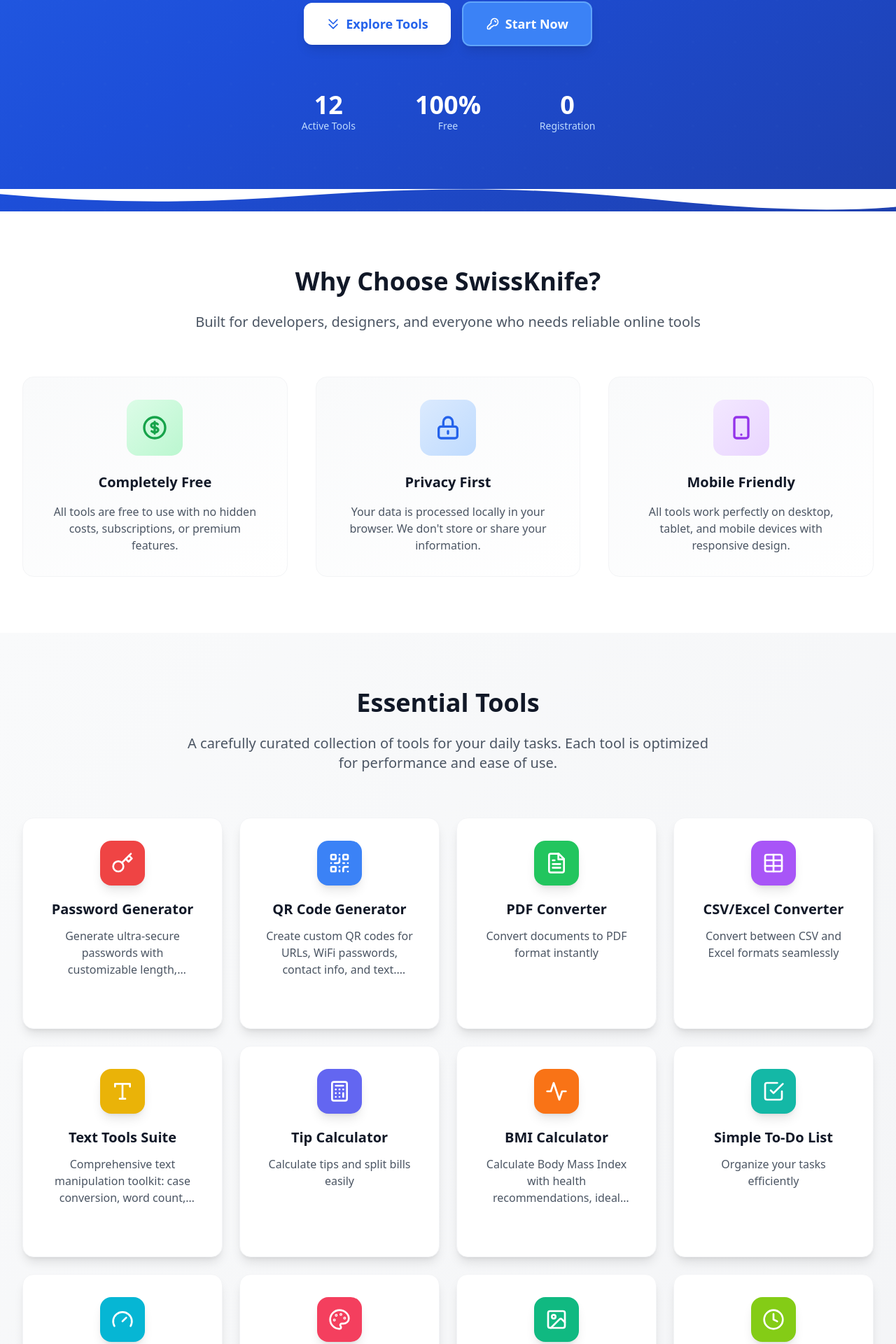
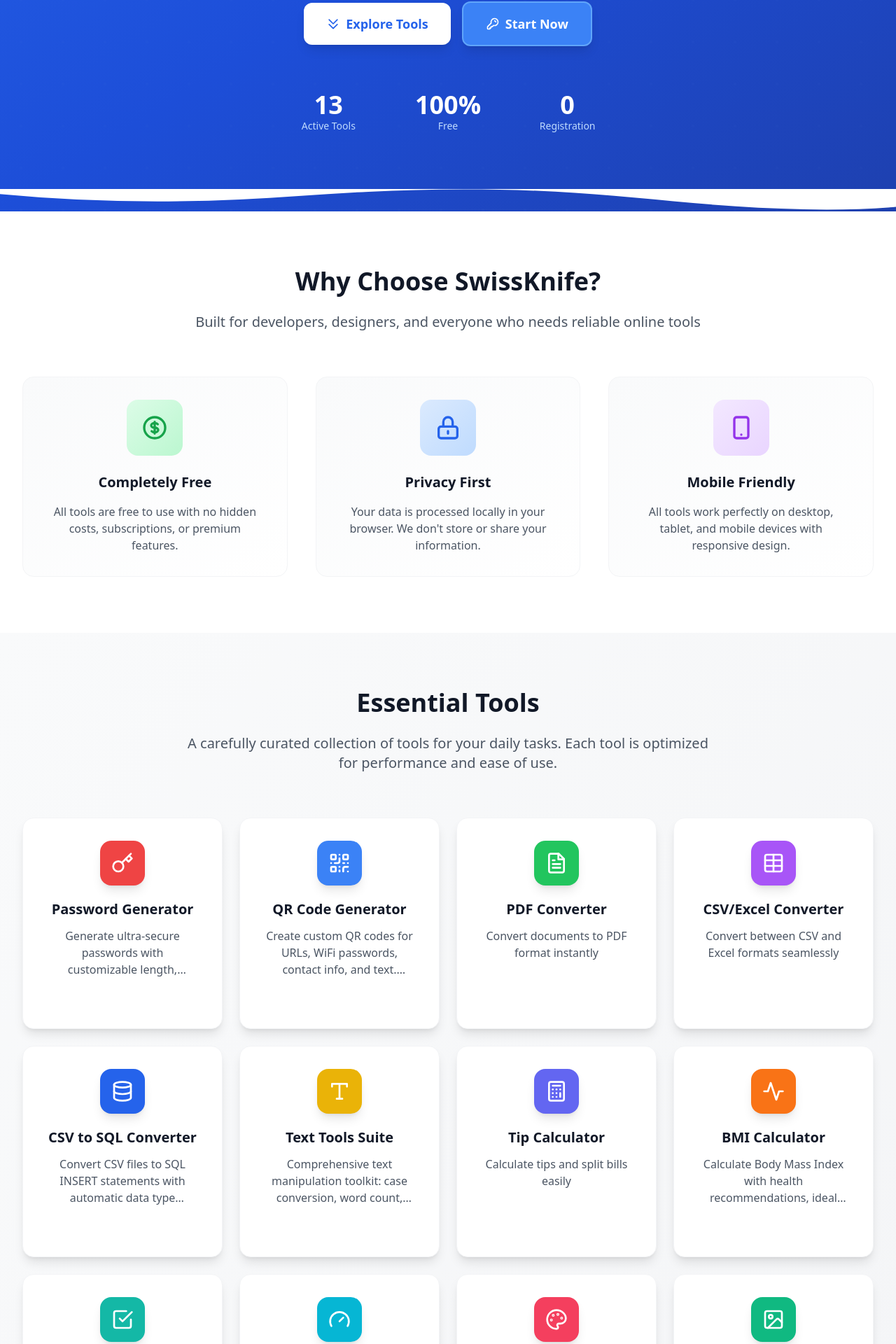
Before and after one commit to GameHelix/archery, a Next.js app: page / in a window 1280 px wide. Shown: the part 575-2495 px from the top of the page at 70% size. Built offline with nearby package versions, Linux system fonts and the light colour scheme.

Commit message:
csv to sql #1

```diff
--- a/app/page.tsx
+++ b/app/page.tsx
@@ -4,6 +4,7 @@
   QrCode,
   FileText,
   Table,
+  Database,
   Type,
   Calculator,
   Activity,
@@ -49,6 +50,15 @@
     icon: Table,
     href: '/csv-excel-converter',
     color: 'bg-purple-500'
+  },
+  {
+    name: 'CSV to SQL Converter',
+    description: 'Convert CSV files to SQL INSERT statements with automatic data type detection for multiple databases',
+    icon: Database,
+    href: '/csv-to-sql',
+    color: 'bg-blue-600',
+    category: 'data',
+    keywords: ['csv to sql', 'database migration', 'sql generator', 'data import', 'mysql', 'postgresql']
   },
   {
     name: 'Text Tools Suite',
@@ -116,7 +126,7 @@
   const faqs = [
     {
       question: "Are SwissKnife tools really free to use?",
-      answer: "Yes, absolutely! All 12 SwissKnife tools are completely free with no hidden costs, premium features, or subscription requirements. We believe essential online tools should be accessible to everyone."
+      answer: "Yes, absolutely! All 13 SwissKnife tools are completely free with no hidden costs, premium features, or subscription requirements. We believe essential online tools should be accessible to everyone."
     },
     {
       question: "Do I need to create an account to use SwissKnife tools?",
@@ -148,7 +158,7 @@
           "height": 512,
           "caption": "SwissKnife - Free Online Tools"
         },
-        "description": "SwissKnife offers 12 essential free online tools including password generator, QR code creator, text converter, and more. No registration required, 100% privacy-focused.",
+        "description": "SwissKnife offers 13 essential free online tools including password generator, QR code creator, CSV to SQL converter, and more. No registration required, 100% privacy-focused.",
         "foundingDate": "2024",
         "keywords": "online tools, web utilities, password generator, QR code generator, free tools",
         "contactPoint": {
@@ -165,7 +175,7 @@
         "@id": "https://swissknife.site/#website",
         "url": "https://swissknife.site",
         "name": "SwissKnife - Essential Online Tools",
-        "description": "A comprehensive collection of essential online tools including password generator, QR code generator, text tools, unit converter, BMI calculator, and color palette generator.",
+        "description": "A comprehensive collection of essential online tools including password generator, QR code generator, CSV to SQL converter, text tools, unit converter, BMI calculator, and color palette generator.",
         "publisher": {
           "@id": "https://swissknife.site/#organization"
         },
@@ -187,7 +197,7 @@
         "about": {
           "@id": "https://swissknife.site/#organization"
         },
-        "description": "Free online tools for password generation, QR codes, text manipulation, unit conversion, BMI calculation, and color palettes. No registration required.",
+        "description": "Free online tools for password generation, QR codes, CSV to SQL conversion, text manipulation, unit conversion, BMI calculation, and color palettes. No registration required.",
         "breadcrumb": {
           "@id": "https://swissknife.site/#breadcrumb"
         },
@@ -211,7 +221,7 @@
         "applicationCategory": "UtilitiesApplication",
         "operatingSystem": "Web Browser",
         "url": "https://swissknife.site",
-        "description": "Collection of 12 essential online tools for developers, designers, and everyday users. Completely free with no registration required.",
+        "description": "Collection of 13 essential online tools for developers, designers, and everyday users. Completely free with no registration required.",
         "author": {
           "@id": "https://swissknife.site/#organization"
         },
@@ -245,6 +255,7 @@
           "Color Palette Generator",
           "PDF Document Converter",
           "CSV Excel File Converter",
+          "CSV to SQL Converter",
           "Tip Calculator",
           "Online Todo List Manager",
           "Image Format Converter",
@@ -263,7 +274,7 @@
             "name": "Are SwissKnife tools really free to use?",
             "acceptedAnswer": {
               "@type": "Answer",
-              "text": "Yes, absolutely! All 12 SwissKnife tools are completely free with no hidden costs, premium features, or subscription requirements. We believe essential online tools should be accessible to everyone."
+              "text": "Yes, absolutely! All 13 SwissKnife tools are completely free with no hidden costs, premium features, or subscription requirements. We believe essential online tools should be accessible to everyone."
             }
           },
           {
@@ -364,7 +375,7 @@
               {/* Stats */}
               <div className="grid grid-cols-3 gap-4 sm:gap-8 max-w-lg mx-auto mt-12 sm:mt-16 px-4">
                 <div className="text-center">
-                  <div className="text-2xl sm:text-3xl lg:text-4xl font-bold text-white">12</div>
+                  <div className="text-2xl sm:text-3xl lg:text-4xl font-bold text-white">13</div>
                   <div className="text-xs sm:text-sm text-primary-200">Active Tools</div>
                 </div>
                 <div className="text-center">
@@ -661,7 +672,7 @@
               {[
                 {
                   question: "Are your tools really free to use?",
-                  answer: "Yes, absolutely! All our tools are completely free with no hidden costs, premium features, or subscription requirements. We believe essential online tools should be accessible to everyone."
+                  answer: "Yes, absolutely! All 13 tools are completely free with no hidden costs, premium features, or subscription requirements. We believe essential online tools should be accessible to everyone."
                 },
                 {
                   question: "How do you protect my privacy?",
--- a/components/Header.tsx
+++ b/components/Header.tsx
@@ -12,6 +12,7 @@
     { name: 'QR Code Generator', href: '/qr-generator' },
     { name: 'PDF Converter', href: '/pdf-converter' },
     { name: 'CSV/Excel Converter', href: '/csv-excel-converter' },
+    { name: 'CSV to SQL Converter', href: '/csv-to-sql' },
     { name: 'Text Tools', href: '/text-tools' },
     { name: 'Tip Calculator', href: '/tip-calculator' },
     { name: 'BMI Calculator', href: '/bmi-calculator' },
```
